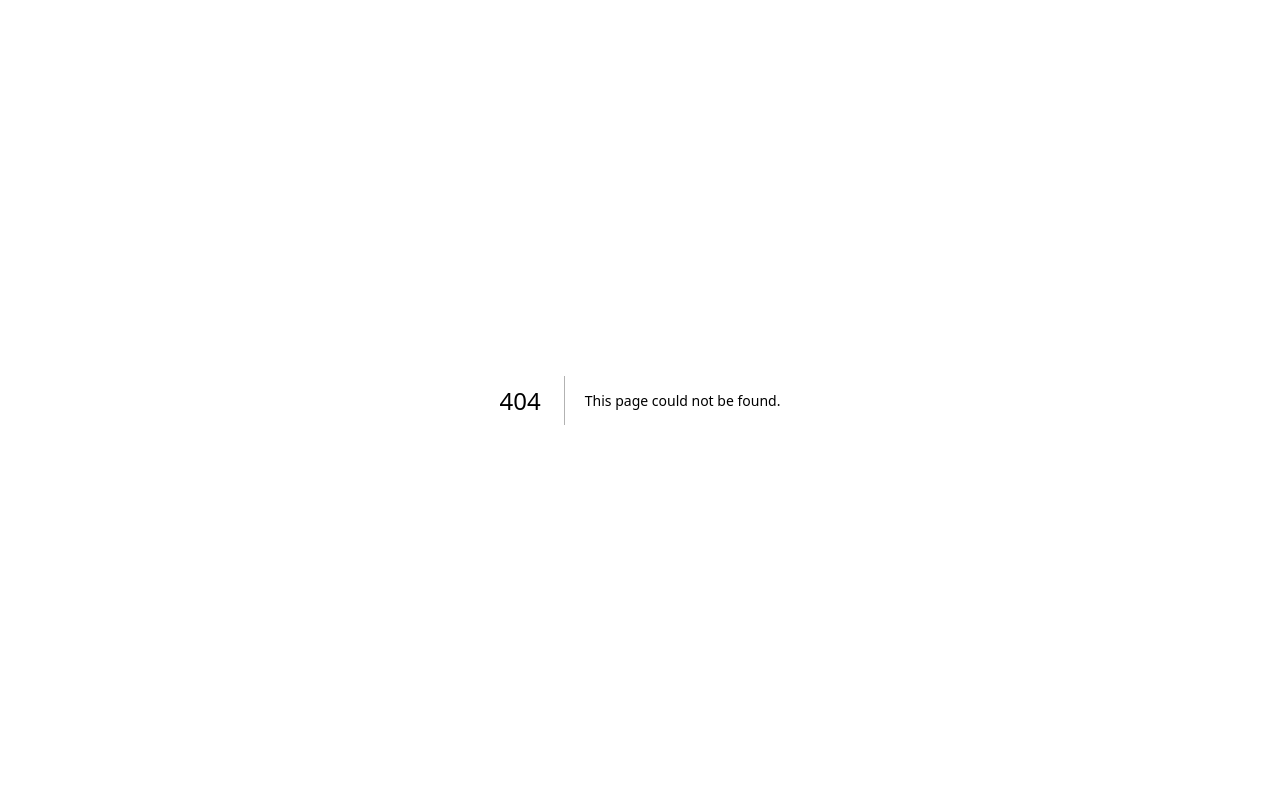
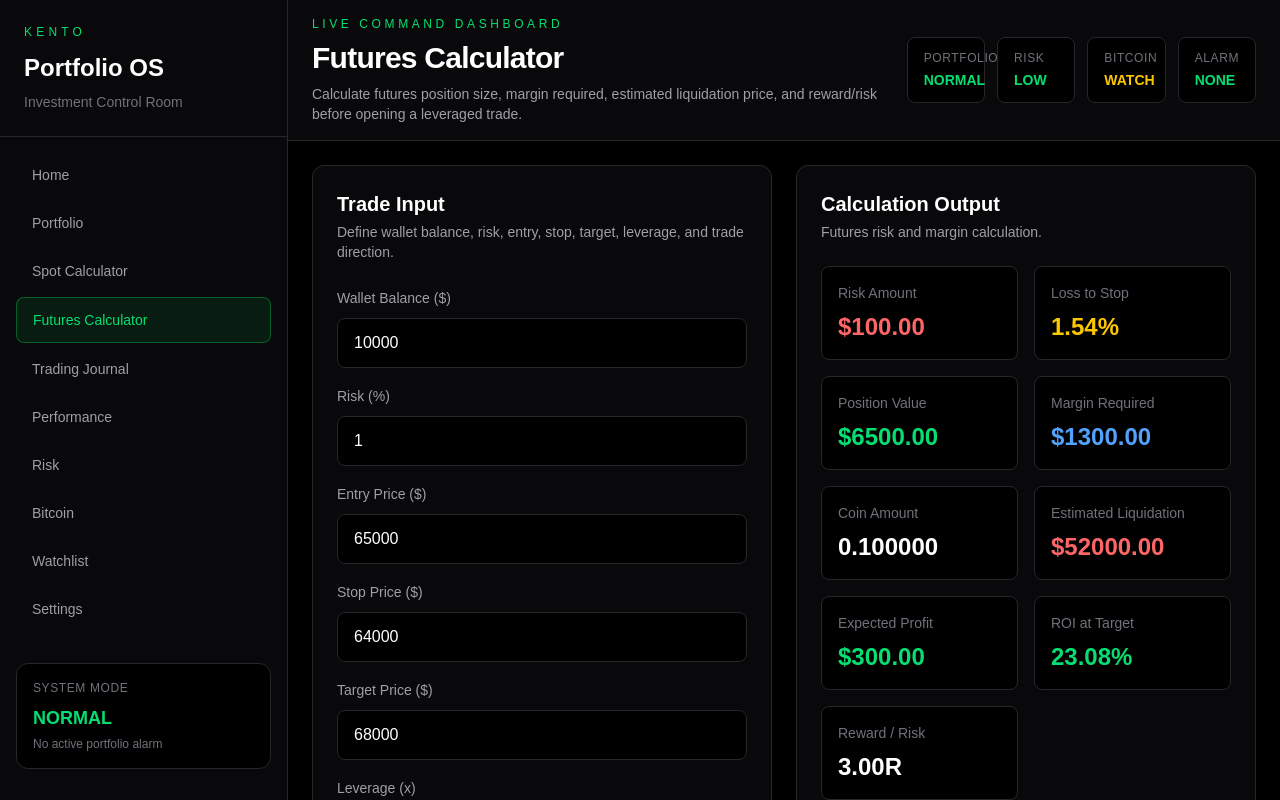
Before and after one commit to paesrn/kento-portfolio-os, a Next.js app: page /futures-calculator in a window 1280 px wide. Before the commit this address had no page. Shown: the top 800 px of the page. Built offline with nearby package versions, Linux system fonts and the light colour scheme.

Commit message:
Add futures calculator

```diff
--- /dev/null
+++ b/app/futures-calculator/page.tsx
@@ -0,0 +1,279 @@
+"use client";
+
+import AppShell from "../components/AppShell";
+import { useMemo, useState } from "react";
+
+type Direction = "long" | "short";
+
+export default function FuturesCalculatorPage() {
+  const [walletBalance, setWalletBalance] = useState("10000");
+  const [riskPercent, setRiskPercent] = useState("1");
+  const [entryPrice, setEntryPrice] = useState("65000");
+  const [stopPrice, setStopPrice] = useState("64000");
+  const [targetPrice, setTargetPrice] = useState("68000");
+  const [leverage, setLeverage] = useState("5");
+  const [direction, setDirection] = useState<Direction>("long");
+
+  const result = useMemo(() => {
+    const wallet = Number(walletBalance);
+    const risk = Number(riskPercent);
+    const entry = Number(entryPrice);
+    const stop = Number(stopPrice);
+    const target = Number(targetPrice);
+    const lev = Number(leverage);
+
+    if (
+      wallet <= 0 ||
+      risk <= 0 ||
+      entry <= 0 ||
+      stop <= 0 ||
+      target <= 0 ||
+      lev <= 0
+    ) {
+      return null;
+    }
+
+    const isLong = direction === "long";
+
+    const validLongSetup = isLong && entry > stop && target > entry;
+    const validShortSetup = !isLong && entry < stop && target < entry;
+
+    if (!validLongSetup && !validShortSetup) {
+      return null;
+    }
+
+    const riskAmount = wallet * (risk / 100);
+
+    const riskPerUnit = isLong ? entry - stop : stop - entry;
+    const rewardPerUnit = isLong ? target - entry : entry - target;
+
+    const lossToStopPercent = (riskPerUnit / entry) * 100;
+
+    const coinAmount = riskAmount / riskPerUnit;
+    const positionValue = coinAmount * entry;
+    const marginRequired = positionValue / lev;
+
+    const expectedProfit = coinAmount * rewardPerUnit;
+    const rewardRisk = expectedProfit / riskAmount;
+
+    const estimatedLiquidationPrice = isLong
+      ? entry * (1 - 1 / lev)
+      : entry * (1 + 1 / lev);
+
+    const roiAtTarget = (expectedProfit / marginRequired) * 100;
+
+    return {
+      riskAmount,
+      lossToStopPercent,
+      coinAmount,
+      positionValue,
+      marginRequired,
+      expectedProfit,
+      rewardRisk,
+      estimatedLiquidationPrice,
+      roiAtTarget,
+    };
+  }, [
+    walletBalance,
+    riskPercent,
+    entryPrice,
+    stopPrice,
+    targetPrice,
+    leverage,
+    direction,
+  ]);
+
+  return (
+    <AppShell
+      title="Futures Calculator"
+      subtitle="Calculate futures position size, margin required, estimated liquidation price, and reward/risk before opening a leveraged trade."
+    >
+      <div className="mx-auto max-w-6xl space-y-6">
+        <section className="grid gap-6 lg:grid-cols-2">
+          <div className="rounded-xl border border-zinc-800 bg-zinc-950 p-6">
+            <h2 className="text-xl font-semibold">Trade Input</h2>
+            <p className="mt-1 text-sm text-zinc-400">
+              Define wallet balance, risk, entry, stop, target, leverage, and
+              trade direction.
+            </p>
+
+            <div className="mt-6 space-y-4">
+              <InputField
+                label="Wallet Balance ($)"
+                value={walletBalance}
+                onChange={setWalletBalance}
+              />
+
+              <InputField
+                label="Risk (%)"
+                value={riskPercent}
+                onChange={setRiskPercent}
+              />
+
+              <InputField
+                label="Entry Price ($)"
+                value={entryPrice}
+                onChange={setEntryPrice}
+              />
+
+              <InputField
+                label="Stop Price ($)"
+                value={stopPrice}
+                onChange={setStopPrice}
+              />
+
+              <InputField
+                label="Target Price ($)"
+                value={targetPrice}
+                onChange={setTargetPrice}
+              />
+
+              <InputField
+                label="Leverage (x)"
+                value={leverage}
+                onChange={setLeverage}
+              />
+
+              <label className="block">
+                <span className="text-sm text-zinc-400">Direction</span>
+                <select
+                  value={direction}
+                  onChange={(event) =>
+                    setDirection(event.target.value as Direction)
+                  }
+                  className="mt-2 w-full rounded-lg border border-zinc-800 bg-black px-4 py-3 text-white outline-none focus:border-green-500"
+                >
+                  <option value="long">Long</option>
+                  <option value="short">Short</option>
+                </select>
+              </label>
+            </div>
+          </div>
+
+          <div className="rounded-xl border border-zinc-800 bg-zinc-950 p-6">
+            <h2 className="text-xl font-semibold">Calculation Output</h2>
+            <p className="mt-1 text-sm text-zinc-400">
+              Futures risk and margin calculation.
+            </p>
+
+            {result ? (
+              <div className="mt-6 grid gap-4 md:grid-cols-2">
+                <ResultCard
+                  label="Risk Amount"
+                  value={`$${result.riskAmount.toFixed(2)}`}
+                  color="text-red-400"
+                />
+
+                <ResultCard
+                  label="Loss to Stop"
+                  value={`${result.lossToStopPercent.toFixed(2)}%`}
+                  color="text-yellow-400"
+                />
+
+                <ResultCard
+                  label="Position Value"
+                  value={`$${result.positionValue.toFixed(2)}`}
+                  color="text-green-400"
+                />
+
+                <ResultCard
+                  label="Margin Required"
+                  value={`$${result.marginRequired.toFixed(2)}`}
+                  color="text-blue-400"
+                />
+
+                <ResultCard
+                  label="Coin Amount"
+                  value={result.coinAmount.toFixed(6)}
+                  color="text-white"
+                />
+
+                <ResultCard
+                  label="Estimated Liquidation"
+                  value={`$${result.estimatedLiquidationPrice.toFixed(2)}`}
+                  color="text-red-400"
+                />
+
+                <ResultCard
+                  label="Expected Profit"
+                  value={`$${result.expectedProfit.toFixed(2)}`}
+                  color="text-green-400"
+                />
+
+                <ResultCard
+                  label="ROI at Target"
+                  value={`${result.roiAtTarget.toFixed(2)}%`}
+                  color="text-green-400"
+                />
+
+                <ResultCard
+                  label="Reward / Risk"
+                  value={`${result.rewardRisk.toFixed(2)}R`}
+                  color="text-white"
+                />
+              </div>
+            ) : (
+              <div className="mt-6 rounded-lg border border-red-500/40 bg-red-500/10 p-4 text-red-300">
+                Invalid futures setup. For Long, entry must be above stop and
+                target must be above entry. For Short, entry must be below stop
+                and target must be below entry. All values must be greater than
+                zero.
+              </div>
+            )}
+          </div>
+        </section>
+
+        <section className="rounded-xl border border-zinc-800 bg-zinc-950 p-6">
+          <h2 className="text-xl font-semibold">Futures Risk Note</h2>
+
+          <div className="mt-4 rounded-lg border border-zinc-800 bg-black p-5 text-sm leading-7 text-zinc-300">
+            Futures trading uses leverage. The estimated liquidation price shown
+            here is a simplified calculation for planning only. Actual
+            liquidation price can differ depending on exchange rules,
+            maintenance margin, fees, funding rate, collateral mode, and open
+            position settings.
+          </div>
+        </section>
+      </div>
+    </AppShell>
+  );
+}
+
+function InputField({
+  label,
+  value,
+  onChange,
+}: {
+  label: string;
+  value: string;
+  onChange: (value: string) => void;
+}) {
+  return (
+    <label className="block">
+      <span className="text-sm text-zinc-400">{label}</span>
+      <input
+        type="number"
+        value={value}
+        onChange={(event) => onChange(event.target.value)}
+        className="mt-2 w-full rounded-lg border border-zinc-800 bg-black px-4 py-3 text-white outline-none focus:border-green-500"
+      />
+    </label>
+  );
+}
+
+function ResultCard({
+  label,
+  value,
+  color,
+}: {
+  label: string;
+  value: string;
+  color: string;
+}) {
+  return (
+    <div className="rounded-lg border border-zinc-800 bg-black p-4">
+      <p className="text-sm text-zinc-500">{label}</p>
+      <p className={`mt-2 text-2xl font-bold ${color}`}>{value}</p>
+    </div>
+  );
+}
```
